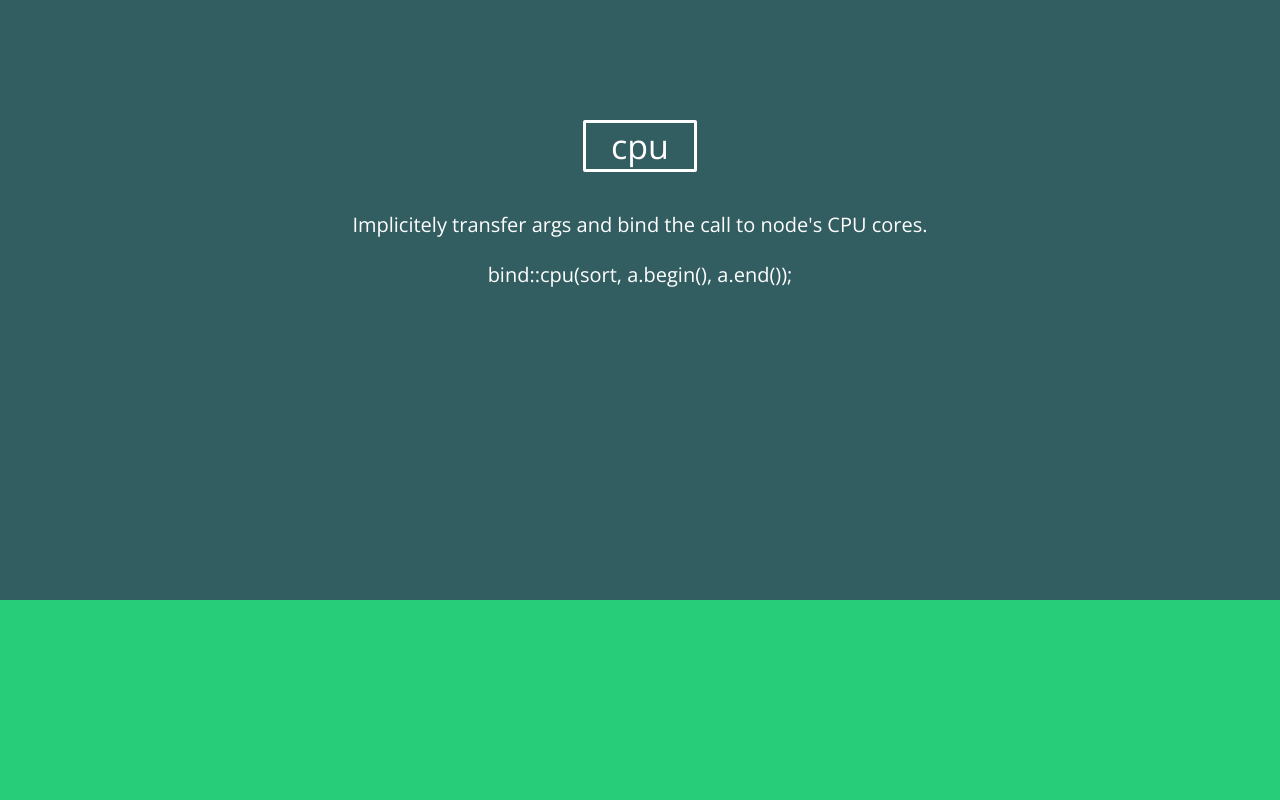
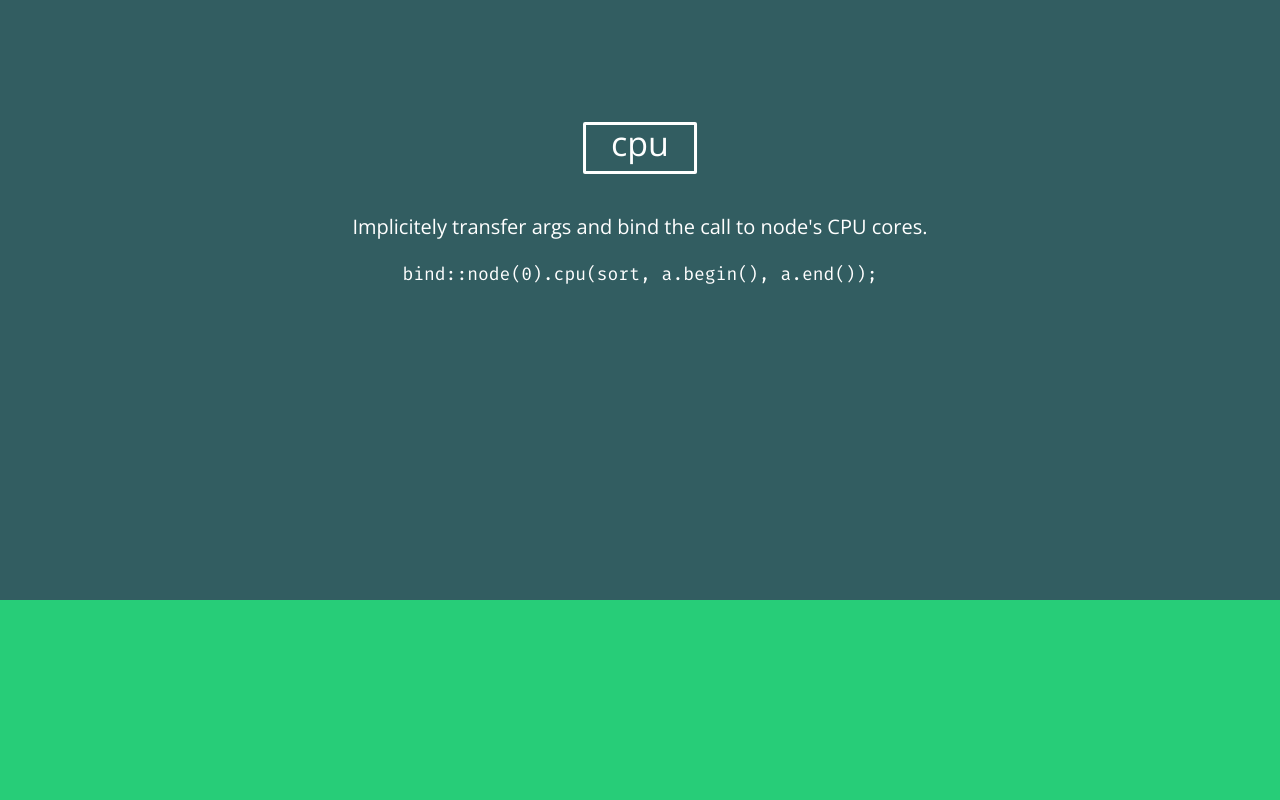
Before and after one commit to timocafe/bind, a plain HTML site: page index.html in a window 1280 px wide. Shown: the part 1800-2600 px from the top of the page. Drawn offline with nearby package versions, Linux system fonts and the light colour scheme.

Commit message:
monospace font

```diff
--- a/css/general.css
+++ b/css/general.css
@@ -40,6 +40,11 @@ p {
     -ms-text-size-adjust:100%;
     text-size-adjust:100%
 }
+p.code {
+    font-family: FiraMono, monospace !important;
+    font-size: .9em !important;
+    font-weight: 300;
+}
 section {
     display: table-row;
 }
@@ -72,6 +77,15 @@ div#bind, div.keyword {
     padding-right: 25px;
     color: white;
     margin-top: 30px;
+}
+div.keyword#cpu, div.keyword#gpu {
+    padding-top: 0px;
+    padding-bottom: 12px;
+    line-height: 34px;
+}
+div.keyword#cpu {
+    padding-top: 1px;
+    padding-bottom: 11px;
 }
 div.title {
     font-size: 34px;
--- a/index.html
+++ b/index.html
@@ -4,7 +4,7 @@
 <title>Bind: GPU+CPU on many nodes? Easy.</title>
 <meta http-equiv="Content-Type" content="text/html; charset=utf-8" />
 <meta name="apple-mobile-web-app-capable" content="yes">
-<meta name="viewport" content="width=device-width, initial-scale=.8, maximum-scale=.8">
+<meta name="viewport" content="width=device-width, initial-scale=.75, maximum-scale=.75">
 
 <link rel="icon" type="image/png" href="/favicon-32x32.png" sizes="32x32">
 <link rel="icon" type="image/png" href="/favicon-96x96.png" sizes="96x96">
@@ -60,12 +60,12 @@
 </section>
 <section class="content" style="background-color: rgb(50,93,97);">
 <div class="cell">
-    <div class="keyword">cpu</div>
+    <div class="keyword" id="cpu">cpu</div>
     <div class="how">
         <div class="title">
             <div class="message">
-            Implicitely transfer args and bind the call to node's CPU cores.
-            <center><p class="code">bind::cpu(sort, a.begin(), a.end());</p></center>
+            Implicitely transfer args and bind the call to node's CPU cores.
+            <center><p class="code">bind::node(0).cpu(sort, a.begin(), a.end());</p></center>
             </div>
         </div>
     </div>
@@ -73,14 +73,14 @@
 </section>
 <section class="content" style="background-color: rgb(39,205,120);">
 <div class="cell">
-    <div class="keyword">gpu</div>
+    <div class="keyword" id="gpu">gpu</div>
     <div class="how">
         <div class="title">
             <div class="message">
-            Implicitely transfer args and bind the call to node's CUDA device.<br>
+            Implicitely transfer args and bind the call to node's CUDA device.<br>
             <center><p class="code">
-            bind::gpu([factor](bind::array&lt;float&gt;& a){<br>
-                launch_scale_kernel(a.data(), factor);<br>
+            bind::node(1).gpu([](bind::array&lt;float&gt;& a){<br>
+                launch_scale_kernel(a.data(), 0.1);<br>
             }, a);</p></center>
             </div>
         </div>
```
